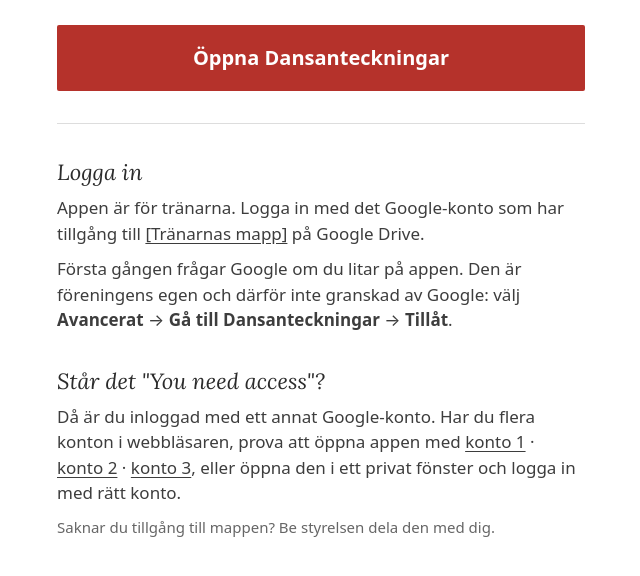
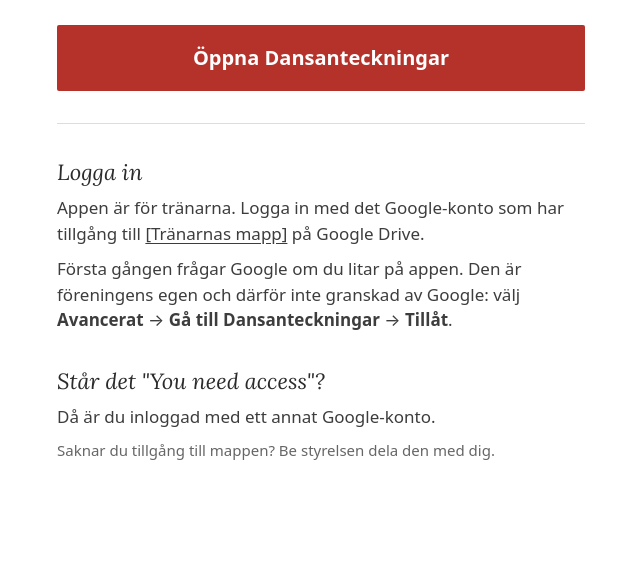
Before and after one commit to ollehovmark/dansappar, a plain HTML site: page index.html in a window 1280 px wide. Shown: the part 216-792 px from the top of the page, without its empty margins (319-959 px from the left). Drawn offline with Linux system fonts and the light colour scheme.

Commit message:
Simplify Google account access message
Removed specific instructions for multiple Google accounts and simplified the message.

```diff
--- a/index.html
+++ b/index.html
@@ -59,8 +59,7 @@
       välj <strong>Avancerat</strong> → <strong>Gå till Dansanteckningar</strong> → <strong>Tillåt</strong>.</p>
 
     <h2>Står det "You need access"?</h2>
-    <p>Då är du inloggad med ett annat Google-konto. Har du flera konton i webbläsaren, prova att öppna appen med
-      <a href="https://script.google.com/macros/u/0/s/AKfycbxaK5SWDl74KbTn6l-mozD4Hsp68h4OrGQ4Bgz_0MpjFj0ifVTM_p2eepx9l74DHR3n/exec">konto 1</a> · <a href="https://script.google.com/macros/u/1/s/AKfycbxaK5SWDl74KbTn6l-mozD4Hsp68h4OrGQ4Bgz_0MpjFj0ifVTM_p2eepx9l74DHR3n/exec">konto 2</a> · <a href="https://script.google.com/macros/u/2/s/AKfycbxaK5SWDl74KbTn6l-mozD4Hsp68h4OrGQ4Bgz_0MpjFj0ifVTM_p2eepx9l74DHR3n/exec">konto 3</a>, eller öppna den i ett privat fönster och logga in med rätt konto.</p>
+    <p>Då är du inloggad med ett annat Google-konto.</p>
     <p class="muted">Saknar du tillgång till mappen? Be styrelsen dela den med dig.</p>
 
   </div>
```
